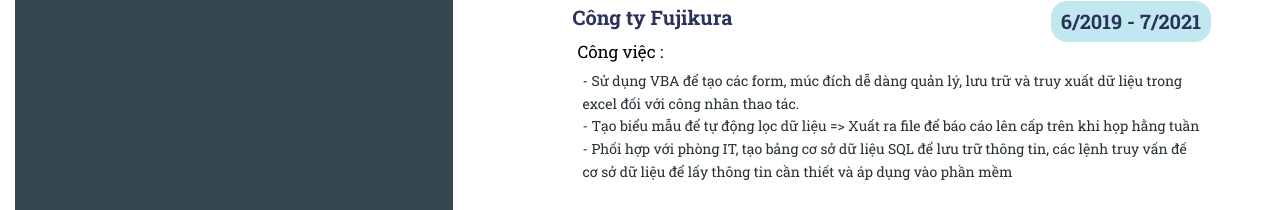
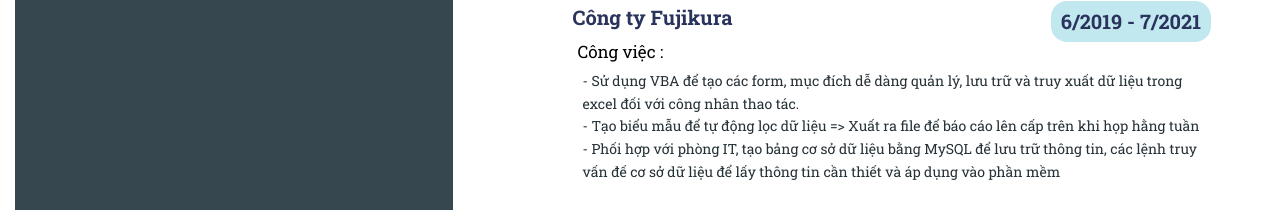
Before and after one commit to ThaiBao1991/BaoCV, a plain HTML site: page Page/ApplyLowCodeVie.html in a window 1280 px wide. Shown: the part 742-952 px from the top of the page. Drawn offline with nearby package versions, Linux system fonts and the light colour scheme.

Commit message:
sửa chính tả

```diff
--- a/Page/ApplyLowCodeVie.html
+++ b/Page/ApplyLowCodeVie.html
@@ -134,11 +134,11 @@
 						<div class="Project__introduct">
 							<div class="project_item">
 								<h4>Công việc :</h4>
-								<p>- Sử dụng VBA để tạo các form, múc đích dễ dàng quản lý, lưu trữ và truy xuất dữ liệu trong excel đối với công nhân thao tác.
+								<p>- Sử dụng VBA để tạo các form, mục đích dễ dàng quản lý, lưu trữ và truy xuất dữ liệu trong excel đối với công nhân thao tác.
 									<br>
 								- Tạo biểu mẫu để tự động lọc dữ liệu => Xuất ra file để báo cáo lên cấp trên khi họp hằng tuần
 							<br>
-						- Phối hợp với phòng IT, tạo bảng cơ sở dữ liệu SQL để lưu trữ thông tin, các lệnh truy vấn đế cơ sở dữ liệu để lấy thông tin cần thiết và áp dụng vào phần mềm </p>
+						- Phối hợp với phòng IT, tạo bảng cơ sở dữ liệu bằng MySQL để lưu trữ thông tin, các lệnh truy vấn đế cơ sở dữ liệu để lấy thông tin cần thiết và áp dụng vào phần mềm </p>
 
 							</div>
 
```
